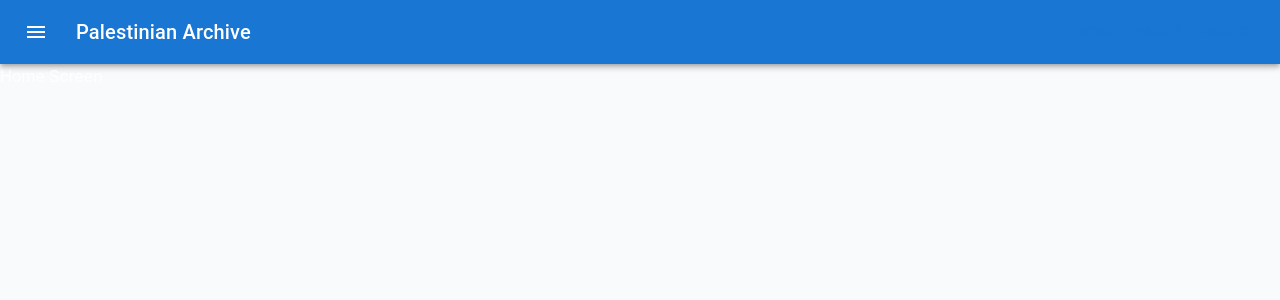
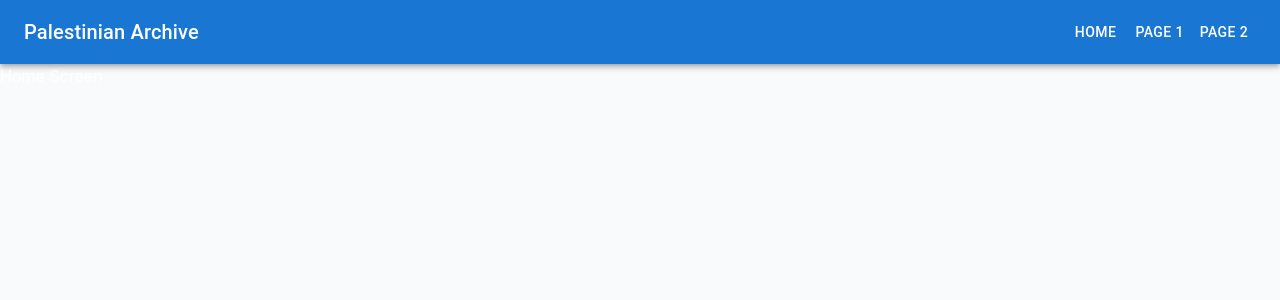
Before and after one commit to OU-DISC/palestinian-archive, a React (Vite) app: page / in a window 1280 px wide. Shown: the top 300 px of the page. Built offline with nearby package versions, Linux system fonts and the light colour scheme.

Commit message:
chore: update nav

```diff
--- a/src/components/ui/Navigation.tsx
+++ b/src/components/ui/Navigation.tsx
@@ -7,29 +7,25 @@ import Button from "@mui/material/Button";
 import IconButton from "@mui/material/IconButton";
 import MenuIcon from "@mui/icons-material/Menu";
 import routes from "@/navigation/routes";
-import { Link } from "react-router-dom";
+import { Link, useNavigate } from "react-router-dom";
 
 export default function Navigation() {
+  const navigate = useNavigate();
   return (
     <Box sx={{ flexGrow: 1 }}>
       <AppBar position="static">
         <Toolbar>
-          <IconButton
-            size="large"
-            edge="start"
-            color="inherit"
-            aria-label="menu"
-            sx={{ mr: 2 }}
-          >
-            <MenuIcon />
-          </IconButton>
           <Typography variant="h6" component="div" sx={{ flexGrow: 1 }}>
             Palestinian Archive
           </Typography>
 
           {routes.map((r) => (
-            <Button>
-              <Link to={r.path}>{r.label}</Link>
+            <Button
+              key={r.path}
+              color="inherit"
+              onClick={() => navigate(r.path)}
+            >
+              {r.label}
             </Button>
           ))}
         </Toolbar>
--- a/src/navigation/routes.ts
+++ b/src/navigation/routes.ts
@@ -1,5 +1,7 @@
 import { FC } from "react";
 import Home from "./screens/Home";
+import Page1 from "./screens/Page1";
+import Page2 from "./screens/Page2";
 
 interface RouteConfig {
   path: string;
@@ -9,8 +11,8 @@ interface RouteConfig {
 
 const routes: RouteConfig[] = [
   { path: "/", label: "Home", component: Home },
-  { path: "/", label: "Page 1", component: Home },
-  { path: "/", label: "Page 2", component: Home },
+  { path: "/", label: "Page 1", component: Page1 },
+  { path: "/", label: "Page 2", component: Page2 },
 ];
 
 export default routes;
--- /dev/null
+++ b/src/navigation/screens/Page1.tsx
@@ -0,0 +1,7 @@
+import { FC } from "react";
+
+const Home: FC = () => {
+  return <div>Page1</div>;
+};
+
+export default Home;
--- /dev/null
+++ b/src/navigation/screens/Page2.tsx
@@ -0,0 +1,7 @@
+import { FC } from "react";
+
+const Home: FC = () => {
+  return <div>Page2</div>;
+};
+
+export default Home;
```
